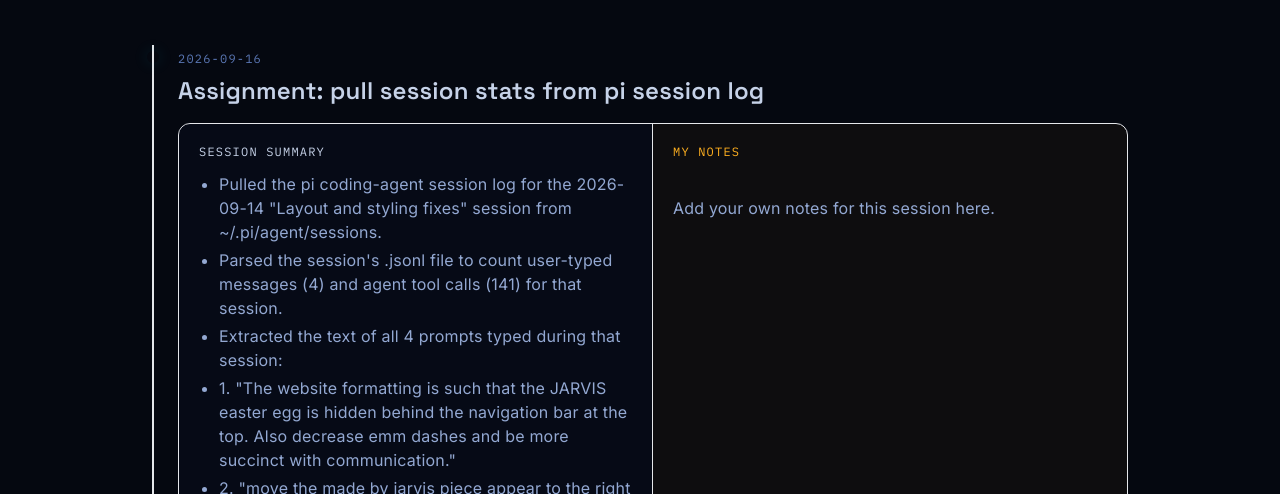
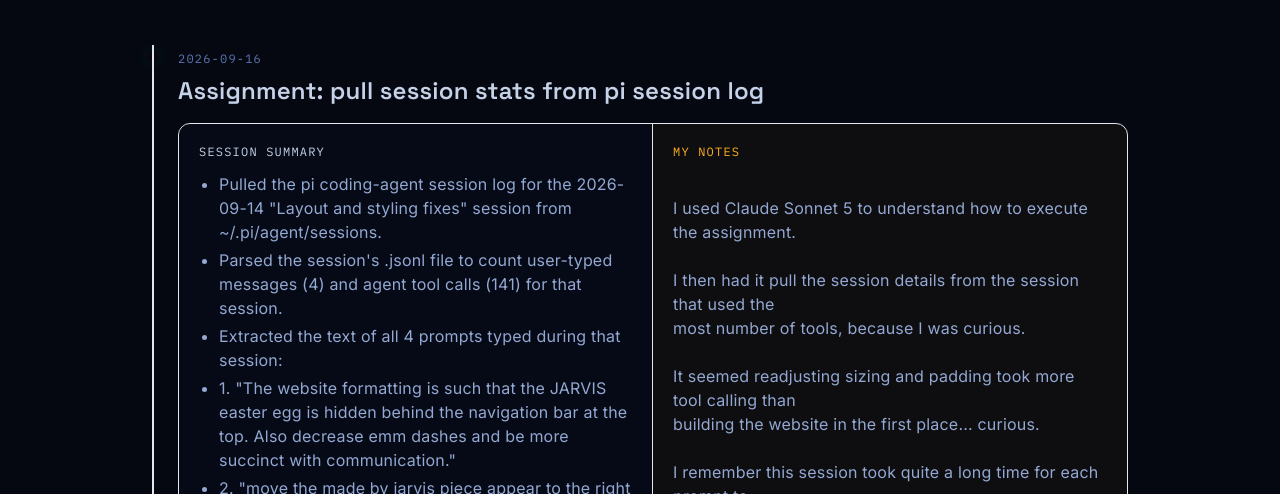
Before and after one commit to 16S893-AI-for-engineering-research/michaelkuhl10, an Astro site: page /michaelkuhl10/dev-log in a window 1280 px wide. Shown: the part 306-800 px from the top of the page. Built offline with nearby package versions, Linux system fonts and the light colour scheme; Astro itself is replaced by a stand-in of ours.

Commit message:
Add personal notes for session-stats assignment entry

```diff
--- a/src/pages/dev-log.astro
+++ b/src/pages/dev-log.astro
@@ -25,7 +25,16 @@ const entries = [
       '3. "push and confirm. The link does not show the updated website"',
       '4. "the jarvis tab is not fixed. When I hover over it, it appears above the tessaract thing. This might be becuase the title is now on 2 lines instead of one which makes the \'made by jarvis\' tab be hiddden behind the top bar. I want everything to be visible when the website view is at 100%"',
     ],
-    personalNotes: `Add your own notes for this session here.`,
+    personalNotes: `I used Claude Sonnet 5 to understand how to execute the assignment.
+
+I then had it pull the session details from the session that used the
+most number of tools, because I was curious.
+
+It seemed readjusting sizing and padding took more tool calling than
+building the website in the first place... curious.
+
+I remember this session took quite a long time for each prompt to
+render a result.`,
   },
   {
     date: '2026-09-15',
```
